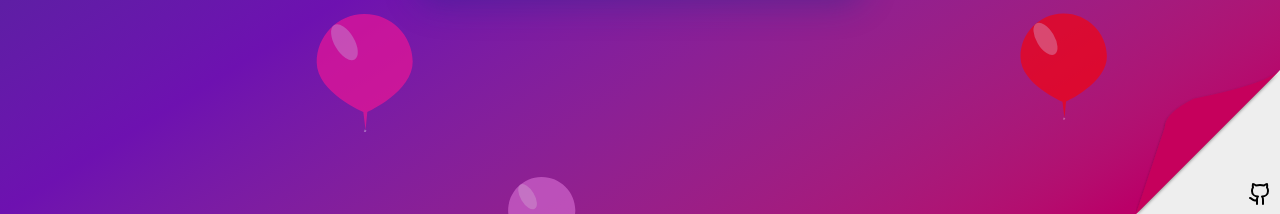
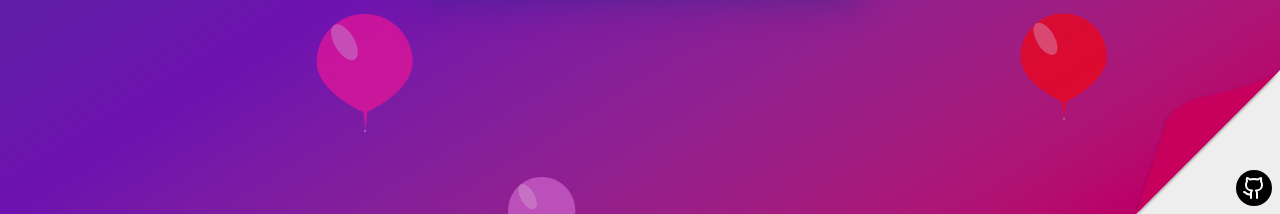
Before and after one commit to ruxy1212/val-site, a React (Vite) app: page / in a window 1280 px wide. Shown: the part 586-800 px from the top of the page. Built offline with nearby package versions, Linux system fonts and the light colour scheme.

Commit message:
Update Wrap.tsx

```diff
--- a/src/Wrap.tsx
+++ b/src/Wrap.tsx
@@ -7,10 +7,10 @@ const GithubDogEar = () => {
  // const foldSize = 100;
   return (
     <>
-     <div className="absolute bottom-0 right-0 z-50 w-24 md:w-36">
+     <div className="fixed bottom-0 right-0 z-50 w-24 md:w-36">
       <div className="relative w-full">
        <img src={dogEar} className="w-full" />
-       <a href="https://github.com/ruxy1212/val-site/fork" target="_blank" className="absolute bottom-2 right-2">
+       <a href="https://github.com/ruxy1212/val-site/fork" target="_blank" className="absolute bottom-2 right-2 p-1.5 rounded-full text-white bg-black hover:bg-gray-800 transition-colors">
         <Github size={24} />
        </a>
       </div>
```
